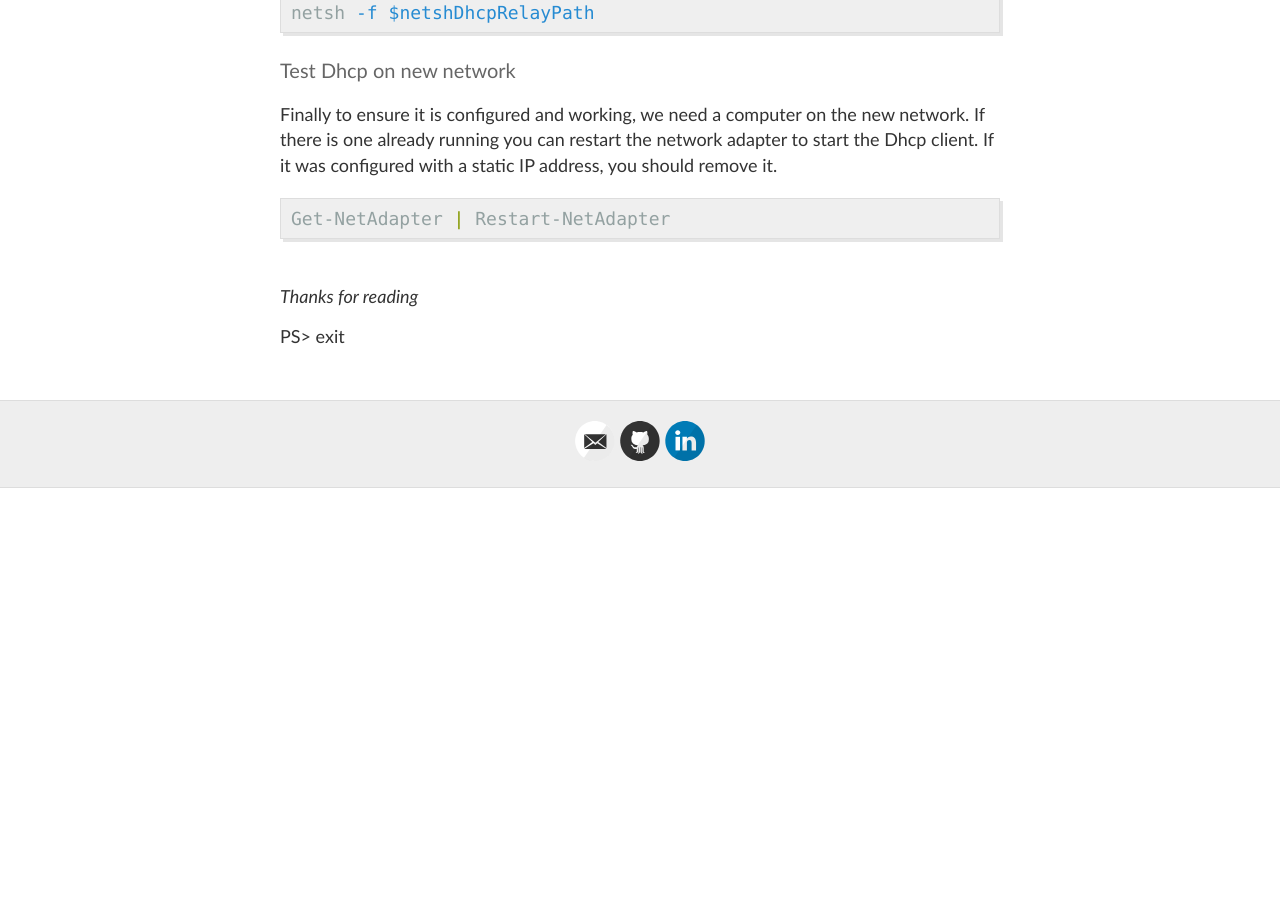
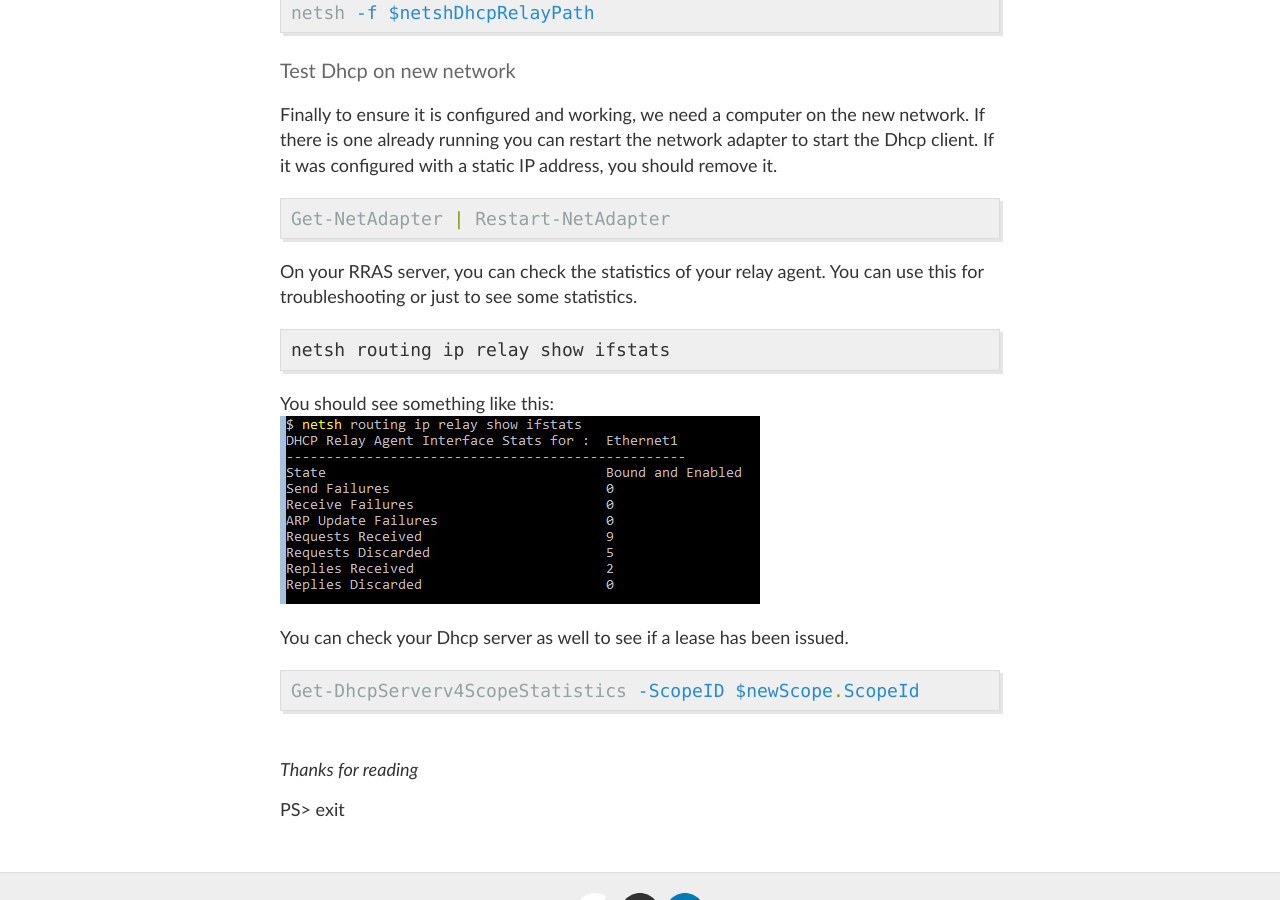
Before and after one commit to briansworth/dev, a Jekyll site: the page built from _posts/2019-6-30-PowerShell-Dhcp-Across-Networks.md, in a window 1280 px wide and 900 px high, scrolled down 3544 px. Built offline with Jekyll 4.4.1, drawn with Linux system fonts in a browser that asks for light colours; before the commit the page ends 4032 px from its top, so only the background shows below that.

Commit message:
Added more to testing / validation section

````diff
--- a/_posts/2019-6-30-PowerShell-Dhcp-Across-Networks.md
+++ b/_posts/2019-6-30-PowerShell-Dhcp-Across-Networks.md
@@ -170,3 +170,23 @@ netsh -f $netshDhcpRelayPath
 ```powershell
 Get-NetAdapter | Restart-NetAdapter
 ```
+
+<p>
+  On your RRAS server, you can check the statistics of your relay agent.
+  You can use this for troubleshooting or just to see some statistics.
+</p>
+
+```
+netsh routing ip relay show ifstats
+```
+
+You should see something like this:
+![_config.yml]({{ site.baseurl }}/images/dhcpRelayIFStats.PNG)
+
+<p>
+  You can check your Dhcp server as well to see if a lease has been issued.
+</p>
+
+```powershell
+Get-DhcpServerv4ScopeStatistics -ScopeID $newScope.ScopeId
+```
````
